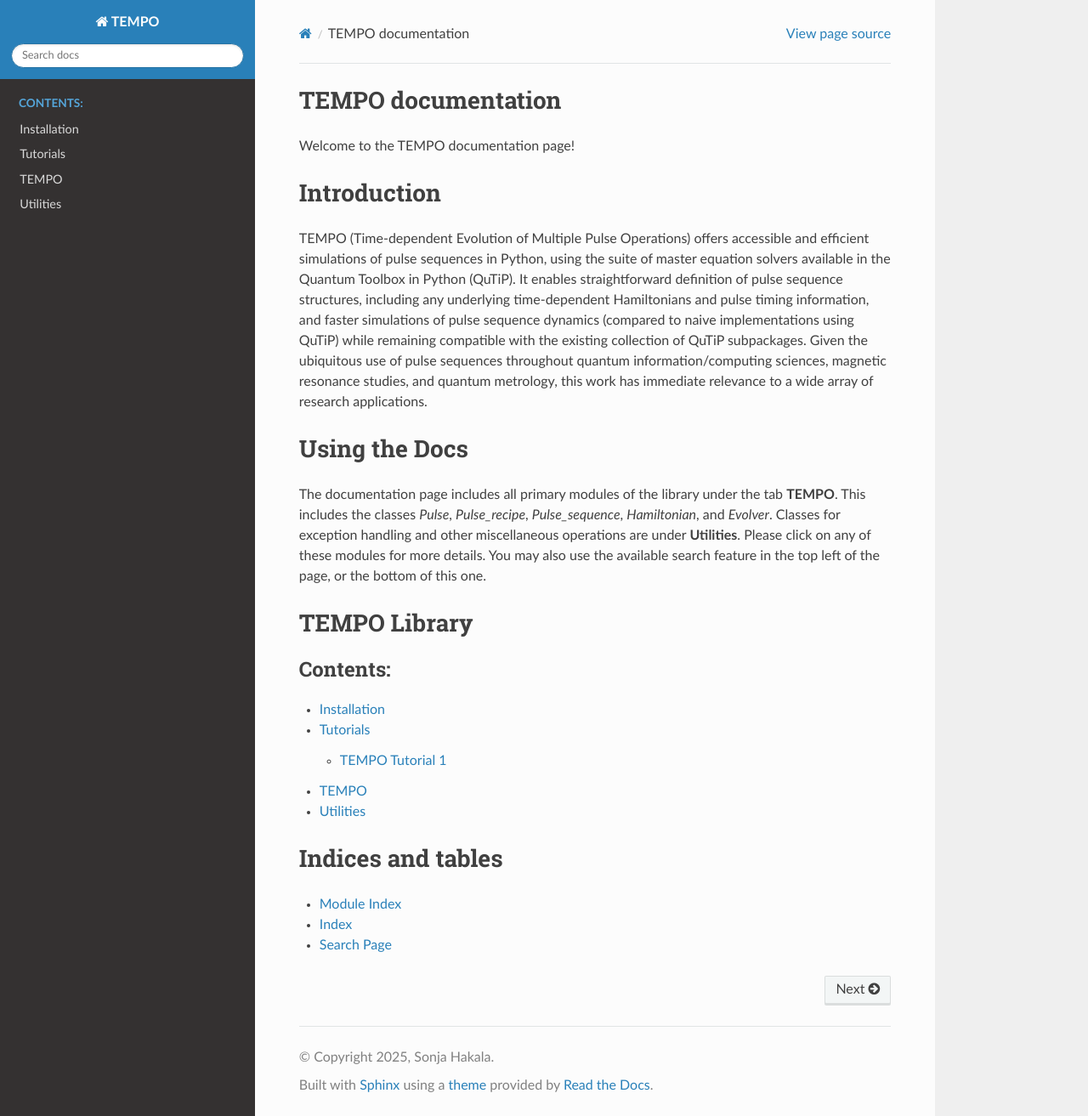
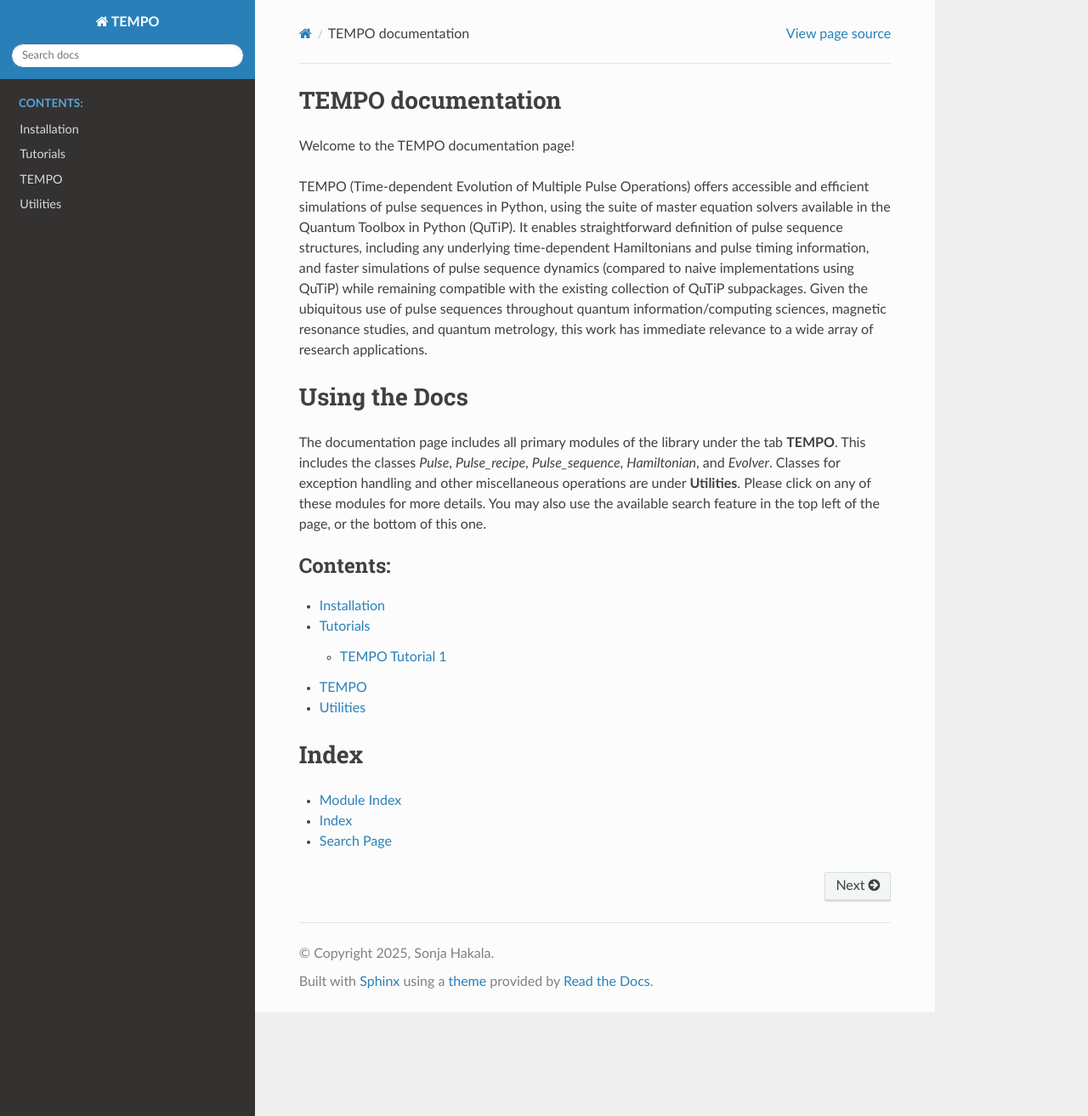
Before and after one commit to hakalasonja/TEMPO, a Sphinx documentation site: the page built from docs/source/index.rst, in a window 1280 px wide and 1313 px high. Shown: the whole window at 85% size. Built offline with Sphinx 7.4.7 and the Read the Docs theme 3.1.0, drawn with Linux system fonts in a browser that asks for light colours.

Commit message:
Index edits

```diff
--- a/docs/source/index.rst
+++ b/docs/source/index.rst
@@ -8,8 +8,6 @@
 
 Welcome to the TEMPO documentation page!
 
-Introduction
-==================
 
 TEMPO (Time-dependent Evolution of Multiple Pulse Operations) offers accessible and efficient simulations of pulse sequences in Python, using the suite of master equation solvers available in the Quantum Toolbox in Python (QuTiP).
 It enables straightforward definition of pulse sequence structures, including any underlying time-dependent Hamiltonians and pulse timing information, and faster simulations of pulse sequence dynamics (compared to naive implementations using QuTiP) while remaining compatible with the existing collection of QuTiP subpackages. Given the ubiquitous use of pulse sequences throughout quantum information/computing sciences, magnetic resonance studies, and quantum metrology, this work has immediate relevance to a wide array of research applications.
@@ -21,9 +19,6 @@
 The documentation page includes all primary modules of the library under the tab **TEMPO**. This includes the classes *Pulse*, *Pulse_recipe*, *Pulse_sequence*, *Hamiltonian*, and *Evolver*. Classes for exception handling and other miscellaneous operations are under **Utilities**. Please click on any of these modules for more details.
 You may also use the available search feature in the top left of the page, or the bottom of this one.
 
-TEMPO Library
-==================
-
 .. toctree::
    :maxdepth: 2
    :caption: Contents:
@@ -33,7 +28,7 @@
    tempo
    misc
 
-Indices and tables
+Index
 ==================
 
 * :ref:`modindex`
```
